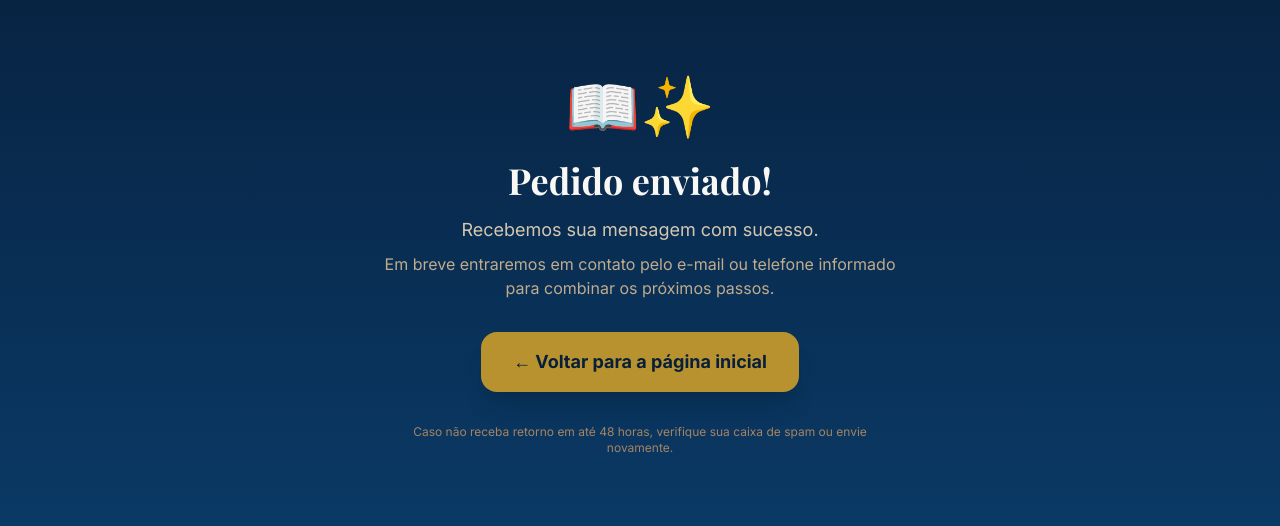
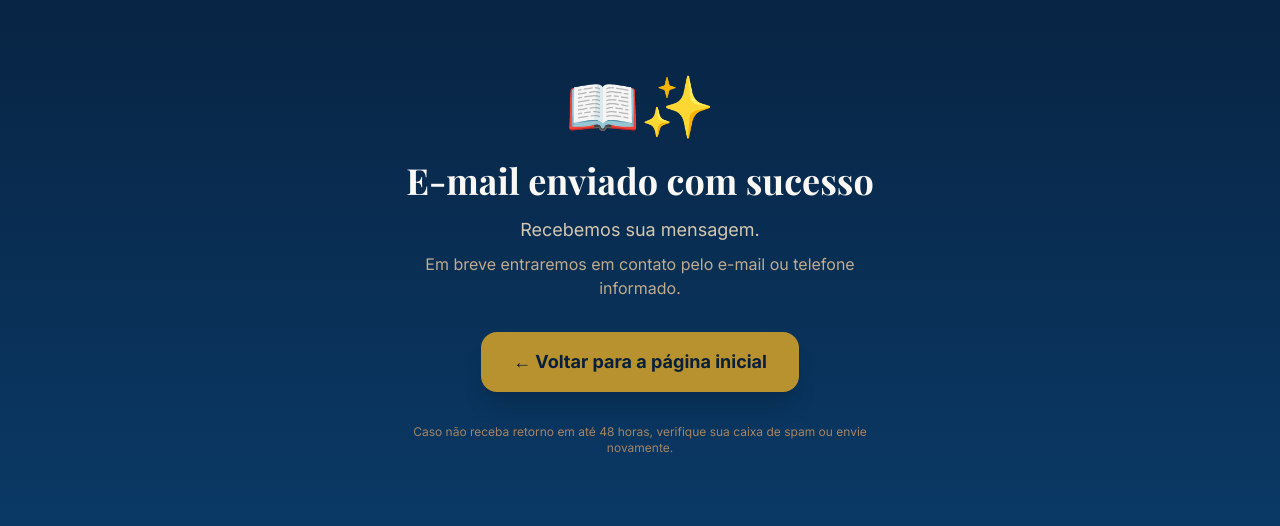
Before and after one commit to Tonx-Cloud/agua-viva-landing, a Next.js app: page /obrigado in a window 1280 px wide. Shown: the part 134-660 px from the top of the page. Built offline with nearby package versions, Linux system fonts and the light colour scheme; a web font is replaced by a local one.

Commit message:
Add internal redirect after form submission

```diff
--- a/src/app/obrigado/page.tsx
+++ b/src/app/obrigado/page.tsx
@@ -2,8 +2,8 @@ import Link from "next/link";
 import type { Metadata } from "next";
 
 export const metadata: Metadata = {
-  title: "Pedido enviado — Água Viva",
-  description: "Sua mensagem foi enviada com sucesso. Em breve o autor entrará em contato.",
+  title: "E-mail enviado com sucesso — Livro Água Viva",
+  description: "Recebemos sua mensagem. Em breve entraremos em contato pelo e-mail ou telefone informado.",
 };
 
 export default function ObrigadoPage() {
@@ -15,15 +15,14 @@ export default function ObrigadoPage() {
         </div>
 
         <h1 className="font-serif text-3xl sm:text-4xl font-bold text-sand-50 mb-4">
-          Pedido enviado!
+          E-mail enviado com sucesso
         </h1>
 
         <p className="text-sand-300 text-lg mb-2">
-          Recebemos sua mensagem com sucesso.
+          Recebemos sua mensagem.
         </p>
         <p className="text-sand-400 mb-8">
-          Em breve entraremos em contato pelo e-mail ou telefone informado
-          para combinar os próximos passos.
+          Em breve entraremos em contato pelo e-mail ou telefone informado.
         </p>
 
         <Link
```
